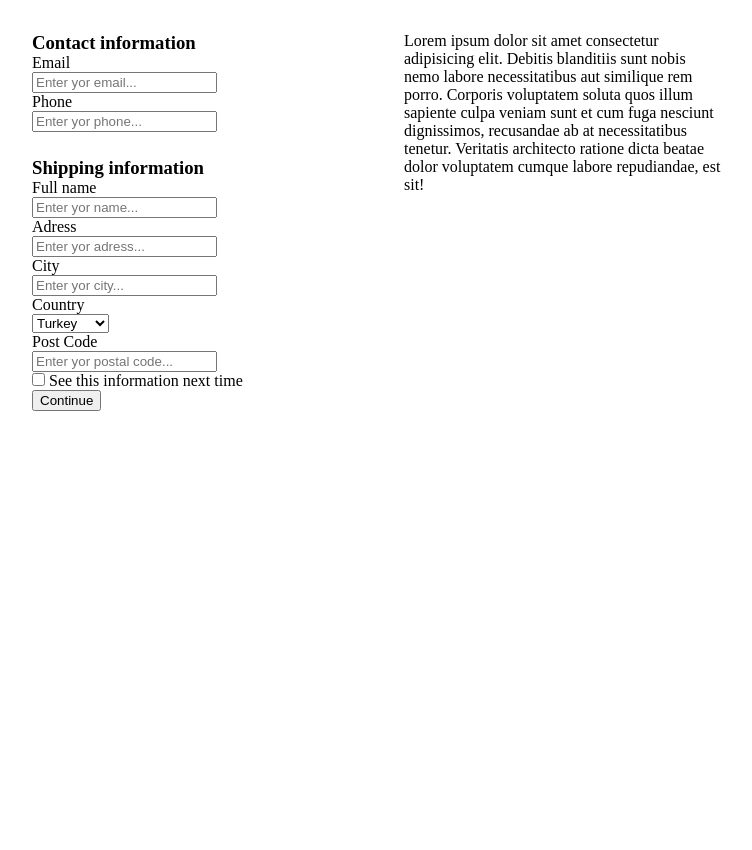
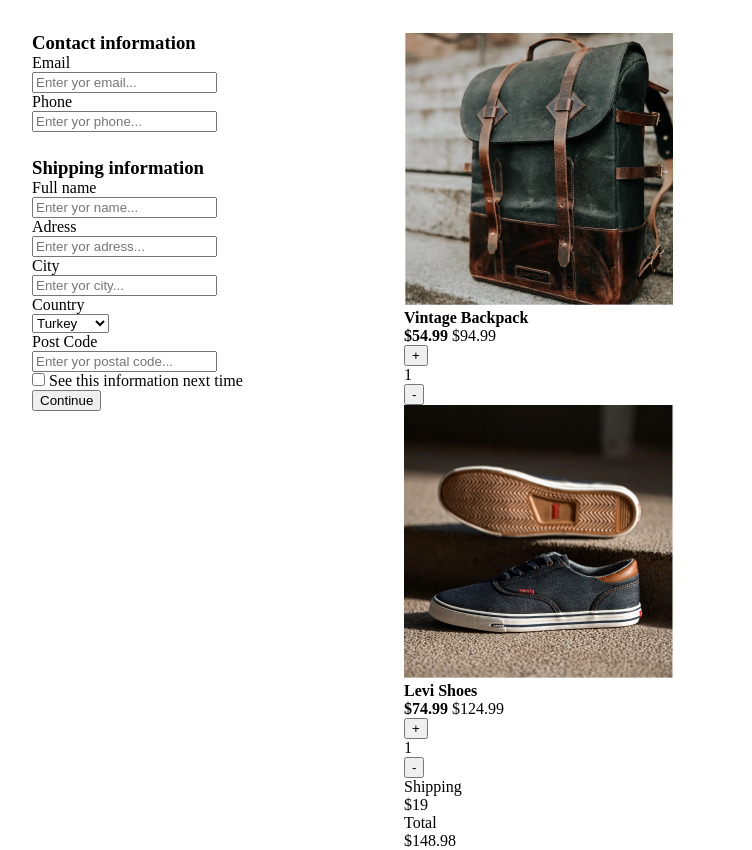
Before and after one commit to KerimeAbanoz/checkoutpage, a plain HTML site: page index.html in a window 1280 px wide. Shown: the part 64-914 px from the top of the page, without its empty margins (262-1014 px from the left). Before the commit the page ends 800 px from the top, so only its background shows below. Drawn offline with Linux system fonts and the light colour scheme.

Commit message:
continue

```diff
--- a/index.html
+++ b/index.html
@@ -21,7 +21,8 @@
                 type="email"
                 name="email"
                 id="email"
-                placeholder="Enter yor email..." required
+                placeholder="Enter yor email..."
+                required
               />
             </div>
           </div>
@@ -32,7 +33,8 @@
                 type="tel"
                 name="phone"
                 id="phone"
-                placeholder="Enter yor phone..." required
+                placeholder="Enter yor phone..."
+                required
               />
             </div>
           </div>
@@ -47,7 +49,8 @@
                 type="text"
                 name="name"
                 id="name"
-                  placeholder="Enter yor name..." required
+                placeholder="Enter yor name..."
+                required
               />
             </div>
           </div>
@@ -58,7 +61,8 @@
                 type="text"
                 name="adress"
                 id="adress"
-                  placeholder="Enter yor adress..." required
+                placeholder="Enter yor adress..."
+                required
               />
             </div>
           </div>
@@ -69,7 +73,8 @@
                 type="text"
                 name="city"
                 id="city"
-                  placeholder="Enter yor city..." required
+                placeholder="Enter yor city..."
+                required
               />
             </div>
           </div>
@@ -92,26 +97,55 @@
                 type="text"
                 name="postal-code"
                 id="postal-code"
-                  placeholder="Enter yor postal code..." required
+                placeholder="Enter yor postal code..."
+                required
               />
             </div>
           </div>
           <div class="check-box">
-                <input type="checkbox" name="reminder" id="reminder">
+            <input type="checkbox" name="reminder" id="reminder" />
             <label for="reminder">See this information next time</label>
           </div>
-
         </div>
-        <button type="submit" > Continue</button>
+        <button type="submit">Continue</button>
       </form>
 
       <div class="basket">
-        Lorem ipsum dolor sit amet consectetur adipisicing elit. Debitis
-        blanditiis sunt nobis nemo labore necessitatibus aut similique rem
-        porro. Corporis voluptatem soluta quos illum sapiente culpa veniam sunt
-        et cum fuga nesciunt dignissimos, recusandae ab at necessitatibus
-        tenetur. Veritatis architecto ratione dicta beatae dolor voluptatem
-        cumque labore repudiandae, est sit!
+        <div class="products">
+          <div class="product1">
+            <img src="./img/photo1.png" alt="bag" />
+            <div class="product-info">
+              <h4>Vintage Backpack</h4>
+              <p><strong>$54.99</strong> <span>$94.99</span></p>
+              <div class="amount">
+                <button>+</button>
+                <p>1</p>
+                <button>-</button>
+              </div>
+            </div>
+          </div>
+          <div class="product2"></div>
+          <img src="./img/photo2.png" alt="shoe" />
+          <div class="product-info">
+            <h4>Levi Shoes</h4>
+            <p><strong>$74.99</strong> <span>$124.99</span></p>
+            <div class="amount">
+              <button>+</button>
+              <p>1</p>
+              <button>-</button>
+            </div>
+          </div>
+        </div>
+        <div class="price-info">
+          <div class="shipping">
+            <p>Shipping</p>
+            <p>$19</p>
+          </div>
+          <div class="total">
+            <p>Total</p>
+            <p>$148.98</p>
+          </div>
+        </div>
       </div>
     </main>
   </body>
--- a/style.css
+++ b/style.css
@@ -27,3 +27,7 @@ body {
 .contact-info {
     margin-bottom: 25px;
 }
+
+.input-field {
+    width: 100%;
+}
```
Also changed, not shown: img/checkout.png (added), img/photo1.png (added), img/photo2.png (added), img/photo3.jpeg (added). Lines whose indentation alone changed are shown as unchanged.
